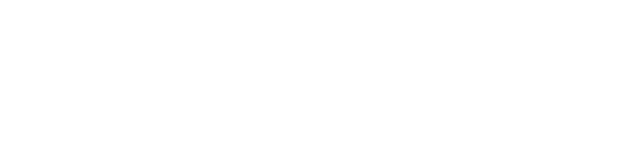
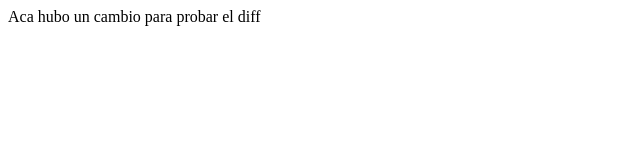
Before and after one commit to machadoleor/prueba21, a plain HTML site: page index.html in a window 1280 px wide. Shown: the whole page, without its empty margins (0-640 px from the left). Drawn offline with Linux system fonts and the light colour scheme.

Commit message:
Se agrego un texto del diff

```diff
--- a/index.html
+++ b/index.html
@@ -5,6 +5,6 @@
     <title>Mi Primera Web</title>
   </head>
   <body>
-
+Aca hubo un cambio para probar el diff
   </body>
 </html>
```
